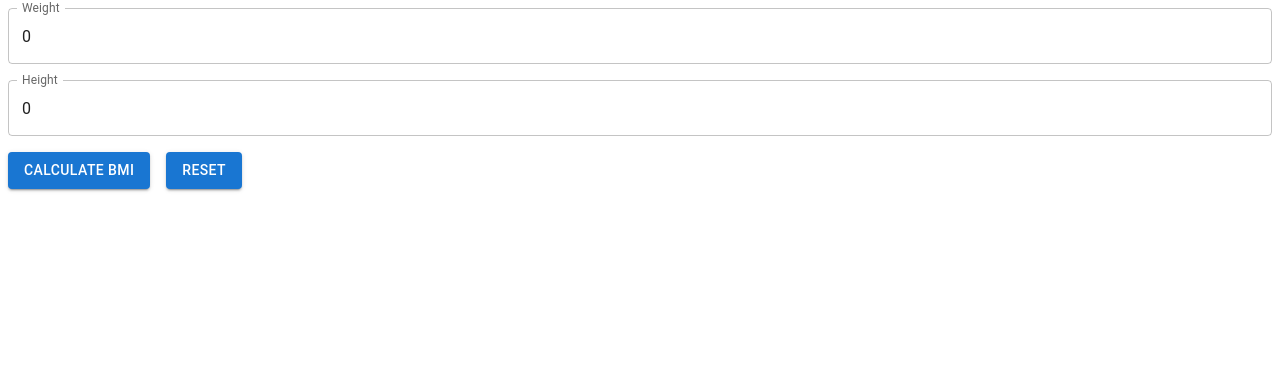
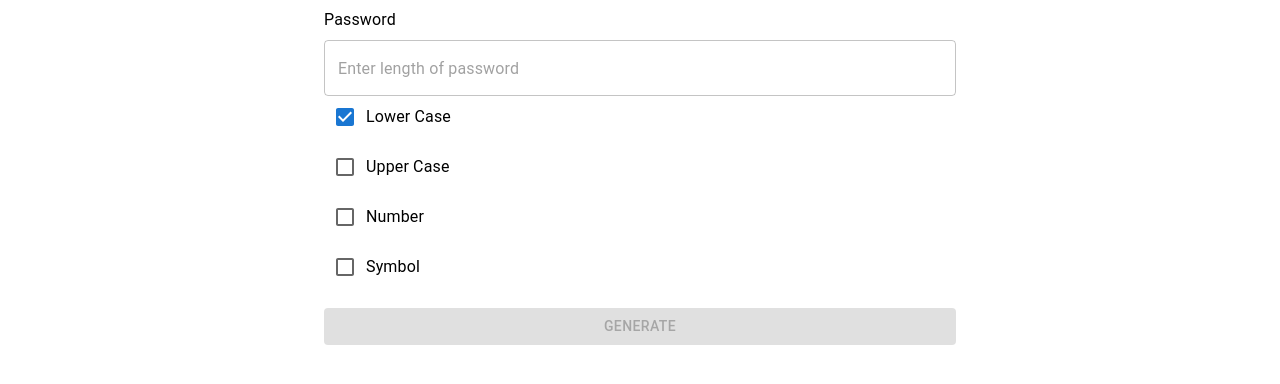
Before and after one commit to sharma-sagar2002/Frontend-Machine-Coding, a React (Vite) app: page / in a window 1280 px wide. Shown: the top 384 px of the page. Built offline with nearby package versions, Linux system fonts and the light colour scheme.

Commit message:
password generator added

```diff
--- a/src/App.tsx
+++ b/src/App.tsx
@@ -1,5 +1,6 @@
 import "./App.css";
-import BmiCalculator from "./Components/BmiCalculator";
+// import BmiCalculator from "./Components/BmiCalculator";
+import PasswordGenerator from "./Components/PasswordGenerator";
 // import BillingCounter from "./Components/BillingCounter";
 // import Demo from "./Components/Demo";
 // import PaginatedBookmark from "./Components/PaginatedBookmark";
@@ -44,7 +45,8 @@ function App() {
       {/* <BillingCounter /> */}
       {/* <Demo /> */}
       {/* <PaginatedBookmark /> */}
-      <BmiCalculator />
+      {/* <BmiCalculator /> */}
+      <PasswordGenerator />
     </>
   );
 }
--- /dev/null
+++ b/src/Components/PasswordGenerator.tsx
@@ -0,0 +1,93 @@
+import { Button, Checkbox, Stack, TextField, Typography } from "@mui/material";
+import { useState } from "react";
+
+function PasswordGenerator() {
+  const [len, setLen] = useState<string>("");
+  const [lc, setLc] = useState<boolean>(true);
+  const [uc, setUc] = useState<boolean>(false);
+  const [num, setNum] = useState<boolean>(false);
+  const [sym, setSym] = useState<boolean>(false);
+
+  const [password, setPassword] = useState<string>("");
+
+  const handleChecked = ({ type }: { type: "lc" | "uc" | "num" | "sym" }) => {
+    if (type === "lc") {
+      setLc((prev) => !prev);
+    } else if (type === "uc") setUc((prev) => !prev);
+    else if (type === "num") setNum((prev) => !prev);
+    else setSym((prev) => !prev);
+  };
+
+  const generatePassword = () => {
+    setPassword("abc");
+  };
+  return (
+    <>
+      <Stack width={1 / 2} sx={{ margin: "auto" }}>
+        <Stack gap={1}>
+          <Typography>Password</Typography>
+          <TextField
+            value={len}
+            onChange={(e: any) => setLen(e.target.value)}
+            placeholder="Enter length of password"
+          />
+        </Stack>
+
+        <Stack gap={1}>
+          <Stack direction={"row"}>
+            <Checkbox
+              checked={lc}
+              onClick={() => {
+                handleChecked({ type: "lc" });
+              }}
+            />
+            <Typography sx={{ alignSelf: "center" }}>Lower Case</Typography>
+          </Stack>
+
+          <Stack direction={"row"}>
+            <Checkbox
+              checked={uc}
+              onClick={() => {
+                handleChecked({ type: "uc" });
+              }}
+            />
+            <Typography sx={{ alignSelf: "center" }}>Upper Case</Typography>
+          </Stack>
+
+          <Stack direction={"row"}>
+            <Checkbox
+              checked={num}
+              onClick={() => {
+                handleChecked({ type: "num" });
+              }}
+            />
+            <Typography sx={{ alignSelf: "center" }}>Number</Typography>
+          </Stack>
+
+          <Stack direction={"row"}>
+            <Checkbox
+              checked={sym}
+              onClick={() => {
+                handleChecked({ type: "sym" });
+              }}
+            />
+            <Typography sx={{ alignSelf: "center" }}>Symbol</Typography>
+          </Stack>
+        </Stack>
+
+        <Button
+          sx={{ marginTop: "20px" }}
+          variant="contained"
+          onClick={generatePassword}
+          disabled={len == ""}
+        >
+          Generate
+        </Button>
+
+        {password != "" && <Typography variant="h3">{password}</Typography>}
+      </Stack>
+    </>
+  );
+}
+
+export default PasswordGenerator;
```
